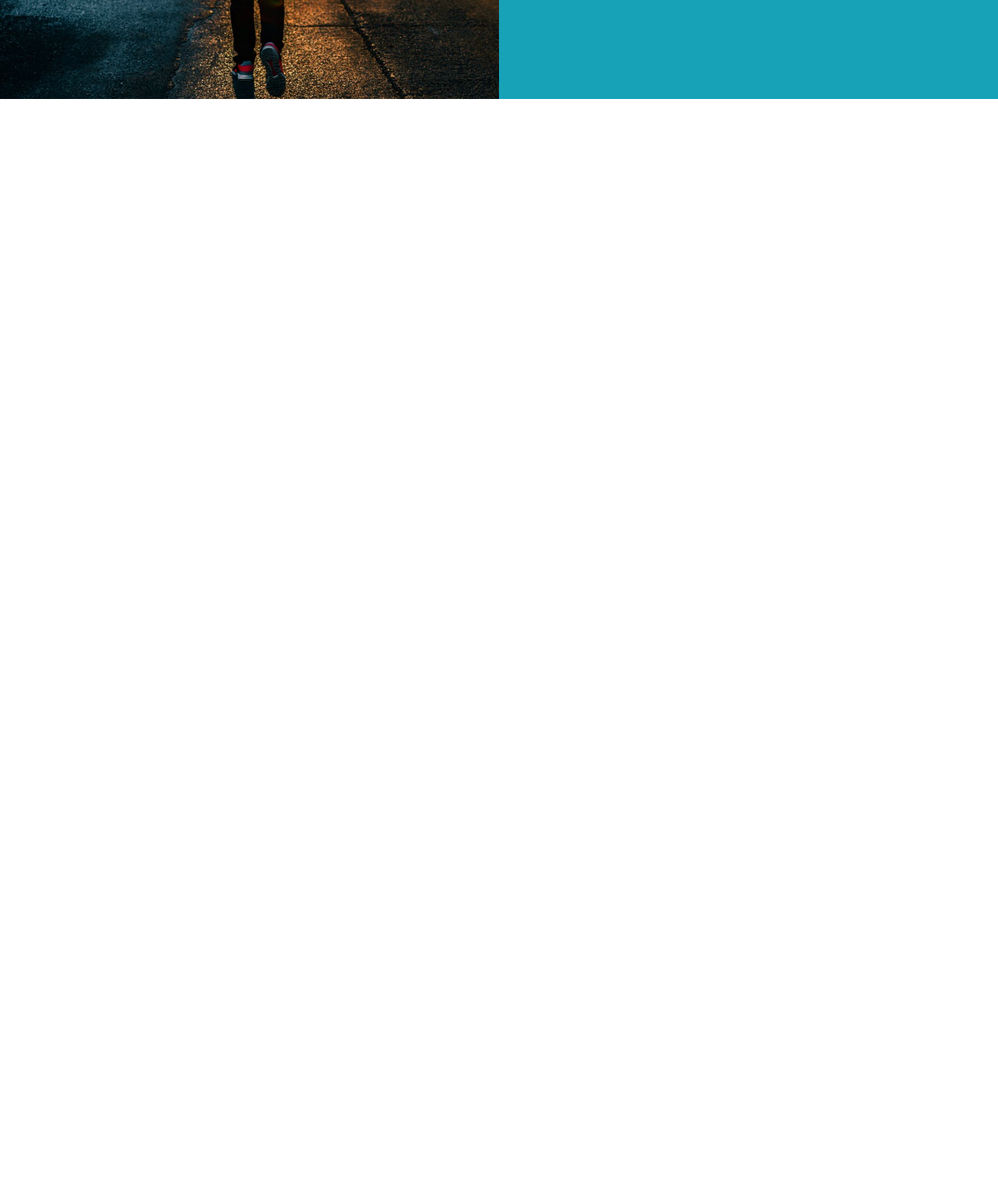
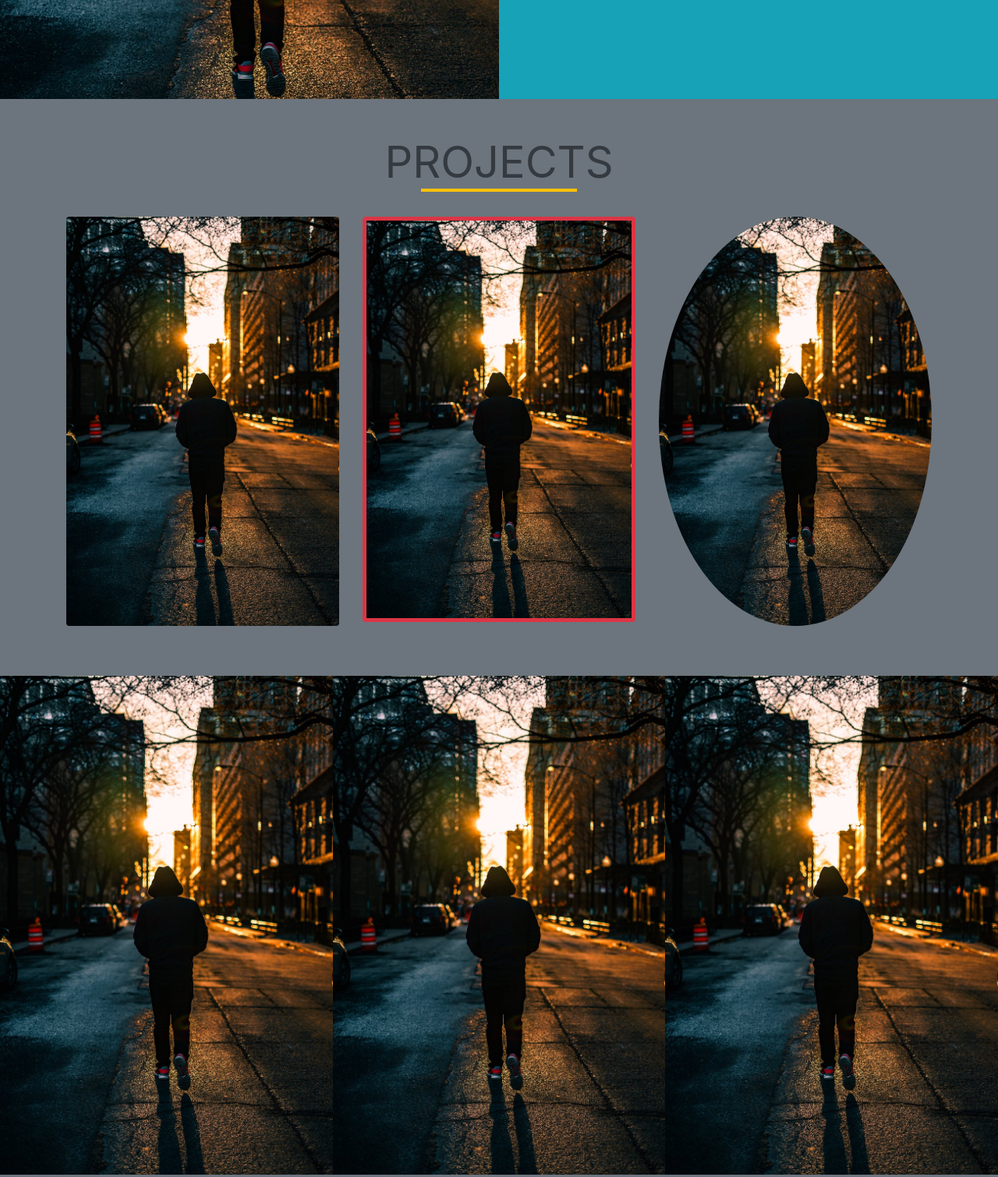
Before and after one commit to Yogesh9643/bootstrap_practice_project, a plain HTML site: page index.html in a window 1280 px wide. Shown: the part 1920-3430 px from the top of the page at 78% size. Before the commit the page ends 2047 px from the top, so only its background shows below. Drawn offline with nearby package versions, Linux system fonts and the light colour scheme.

Commit message:
implemented projects section

```diff
--- a/index.html
+++ b/index.html
@@ -193,7 +193,64 @@
         </div>
       </div>
     </section>
-    <!--end of comment section-->
+    <!--end of about section-->
+    <!-- project -->
+    <section id="projects" class="bg-secondary py-5">
+        <div class="container">
+            <!--start of title-->
+            <div class="row">
+                <div class="col text-center">
+                  <h1 class="display-4 text-uppercase text-dark mb-0">
+                    <strong>Projects</strong>
+                  </h1>
+                  <div class="title-underline bg-warning"></div>
+
+                </div>
+              </div>
+              <!--end of title-->
+              <div class="row py-3">
+                  <!-- single project -->
+                  <div class="col-sm-6 col-md-4 my-3">
+                      <img src="css/img.jpeg" class="img-fluid rounded" alt="project">
+                  </div>
+                  <!-- end of single project -->
+
+                   <!-- single project -->
+                   <div class="col-sm-6 col-md-4 my-3">
+                    <img src="css/img.jpeg" class="img-fluid img-thumbnail bg-danger border border-danger" alt="project">
+                </div>
+                <!-- end of single project -->
+
+                 <!-- single project -->
+                 <div class="col-sm-6 col-md-4 my-3 mx-auto">
+                    <img src="css/img.jpeg" class="img-fluid rounded-circle" alt="project">
+                </div>
+                <!-- end of single project -->
+
+
+
+              </div>
+        </div>
+        <div class="row py-3 no-gutters">
+            <!-- single project -->
+            <div class="col-sm-6 col-md-4 my-3">
+                <img src="css/img.jpeg" class="img-fluid" alt="project">
+            </div>
+            <!-- end of single project -->
+
+             <!-- single project -->
+             <div class="col-sm-6 col-md-4 my-3">
+              <img src="css/img.jpeg" class="img-fluid" alt="project">
+          </div>
+          <!-- end of single project -->
+
+           <!-- single project -->
+           <div class="col-sm-6 col-md-4 my-3 mx-auto">
+              <img src="css/img.jpeg" class="img-fluid" alt="project">
+          </div>
+          <!-- end of single project -->
+    </section>
+    <!-- end of projects section -->
     <!-- Optional JavaScript -->
     <!-- jQuery first, then Popper.js, then Bootstrap JS -->
     <script
```
